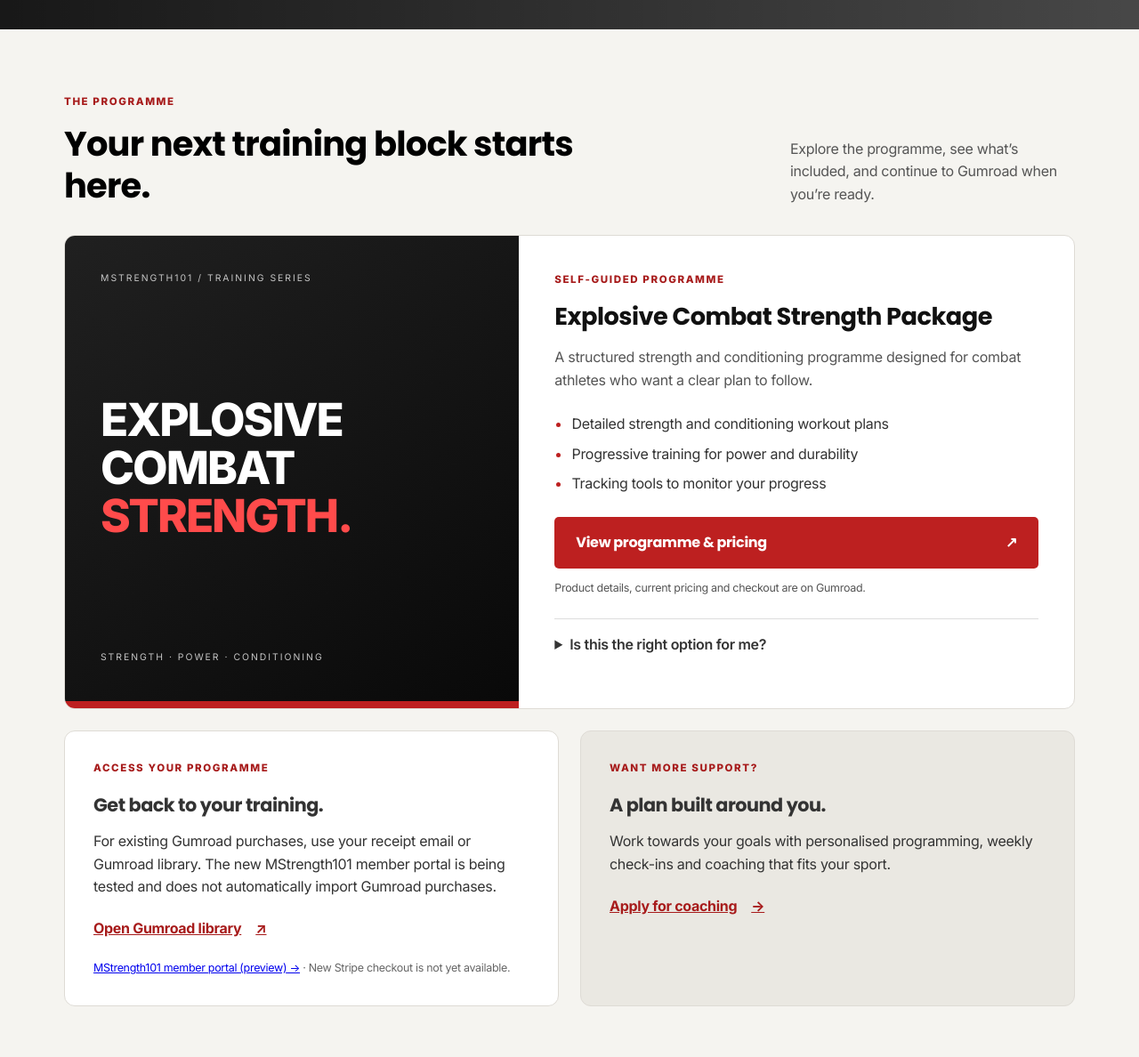
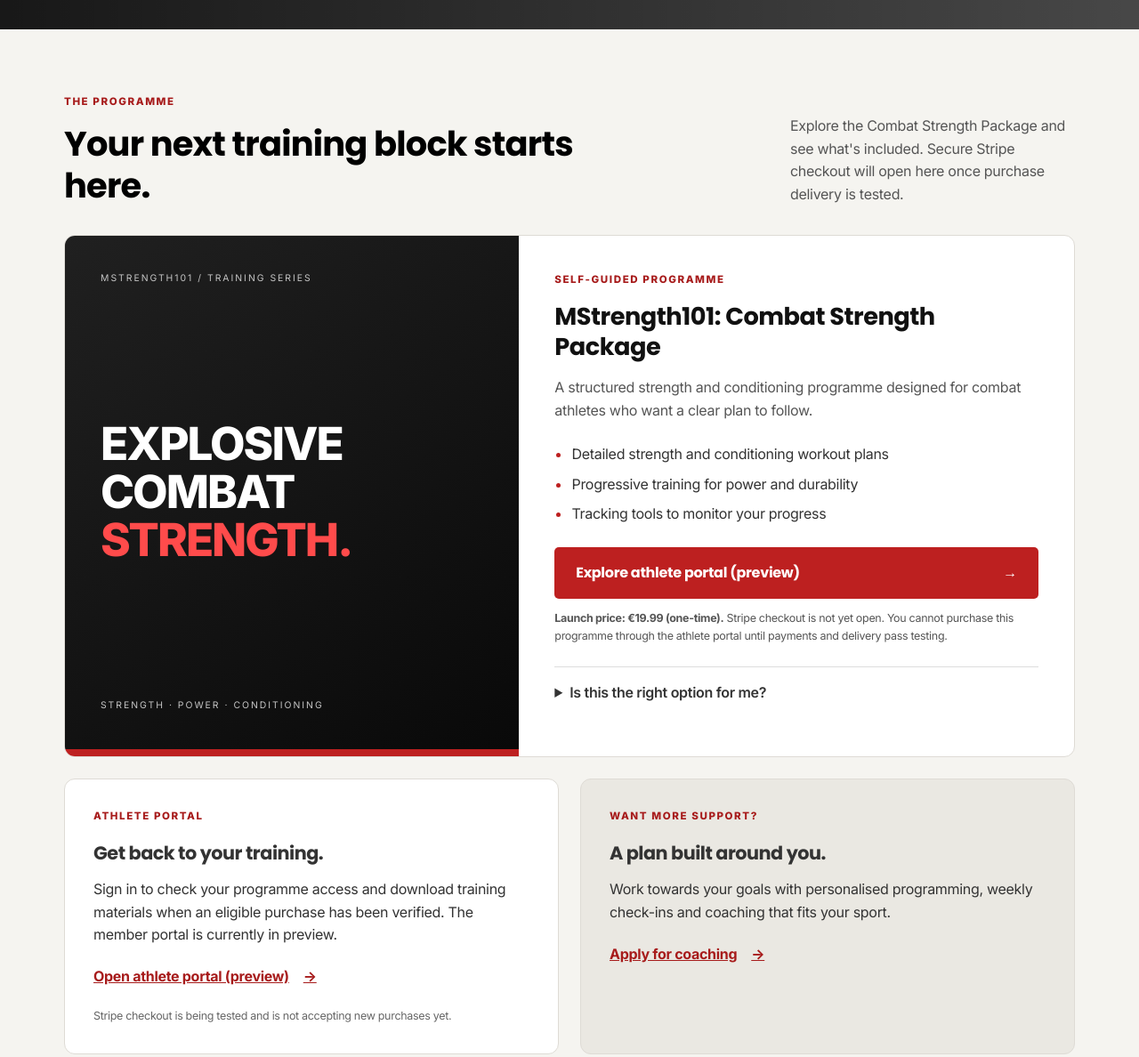
Before and after one commit to mekkisaeed879-pixel/Mstrength101, a website: page index.html in a window 1280 px wide. Shown: the part 580-1768 px from the top of the page at 89% size. Drawn offline with Linux system fonts and the light colour scheme; grey boxes are pictures that could not be loaded.

Commit message:
Replace Gumroad checkout with MStrength101 €19.99 prelaunch portal CTA (#10)

```diff
--- a/index.html
+++ b/index.html
@@ -665,17 +665,17 @@
 
     <section id="program" class="program-section">
         <div class="container">
-            <div class="section-heading"><div><p class="eyebrow">THE PROGRAMME</p><h2>Your next training block starts here.</h2></div><p>Explore the programme, see what’s included, and continue to Gumroad when you’re ready.</p></div>
+            <div class="section-heading"><div><p class="eyebrow">THE PROGRAMME</p><h2>Your next training block starts here.</h2></div><p>Explore the Combat Strength Package and see what's included. Secure Stripe checkout will open here once purchase delivery is tested.</p></div>
             <article class="product-card">
                 <div class="product-cover" aria-hidden="true"><span>MSTRENGTH101 / TRAINING SERIES</span><div>EXPLOSIVE<br>COMBAT<br><em>STRENGTH.</em></div><span>STRENGTH · POWER · CONDITIONING</span></div>
-                <div class="product-info"><p class="eyebrow">SELF-GUIDED PROGRAMME</p><h3>Explosive Combat Strength Package</h3><p>A structured strength and conditioning programme designed for combat athletes who want a clear plan to follow.</p>
+                <div class="product-info"><p class="eyebrow">SELF-GUIDED PROGRAMME</p><h3>MStrength101: Combat Strength Package</h3><p>A structured strength and conditioning programme designed for combat athletes who want a clear plan to follow.</p>
                 <ul class="product-includes"><li>Detailed strength and conditioning workout plans</li><li>Progressive training for power and durability</li><li>Tracking tools to monitor your progress</li></ul>
-                <a class="cta-button" href="https://gumroad.com/l/qllvw">View programme &amp; pricing <span aria-hidden="true">↗</span></a>
-                <p class="purchase-note">Product details, current pricing and checkout are on Gumroad.</p>
+                <a class="cta-button" href="member.html">Explore athlete portal (preview) <span aria-hidden="true">→</span></a>
+                <p class="purchase-note"><strong>Launch price: €19.99 (one-time).</strong> Stripe checkout is not yet open. You cannot purchase this programme through the athlete portal until payments and delivery pass testing.</p>
                 <details><summary>Is this the right option for me?</summary><p>Choose the programme if you want a training plan to follow independently. For individual adjustments, feedback and weekly check-ins, <a href="#contact">apply for coaching</a>.</p></details></div>
             </article>
             <div class="access-grid">
-                <div id="access" class="access-panel"><p class="eyebrow">ACCESS YOUR PROGRAMME</p><h3>Get back to your training.</h3><p>For existing Gumroad purchases, use your receipt email or Gumroad library. The new MStrength101 member portal is being tested and does not automatically import Gumroad purchases.</p><a class="text-link" href="https://gumroad.com/library">Open Gumroad library <span aria-hidden="true">↗</span></a><p class="small-note"><a href="member.html">MStrength101 member portal (preview) →</a> · New Stripe checkout is not yet available.</p></div>
+                <div id="access" class="access-panel"><p class="eyebrow">ATHLETE PORTAL</p><h3>Get back to your training.</h3><p>Sign in to check your programme access and download training materials when an eligible purchase has been verified. The member portal is currently in preview.</p><a class="text-link" href="member.html">Open athlete portal (preview) <span aria-hidden="true">→</span></a><p class="small-note">Stripe checkout is being tested and is not accepting new purchases yet.</p></div>
                 <div class="access-panel coaching-panel"><p class="eyebrow">WANT MORE SUPPORT?</p><h3>A plan built around you.</h3><p>Work towards your goals with personalised programming, weekly check-ins and coaching that fits your sport.</p><a class="text-link" href="#contact">Apply for coaching <span aria-hidden="true">→</span></a></div>
             </div>
         </div>
```
